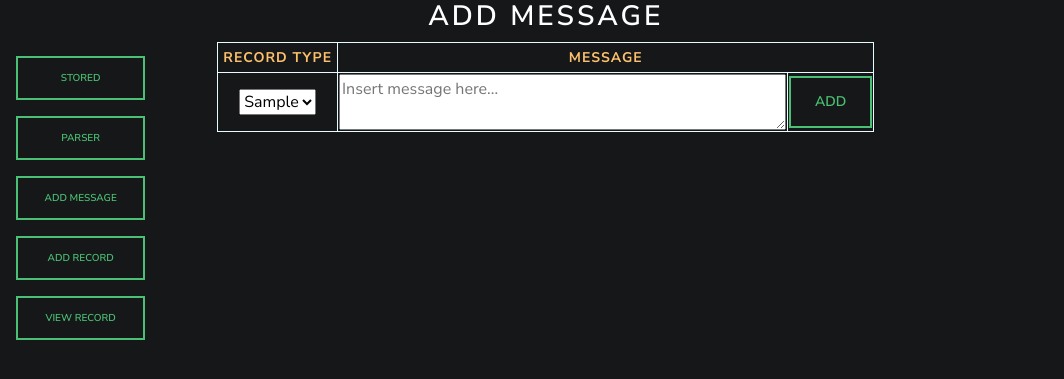
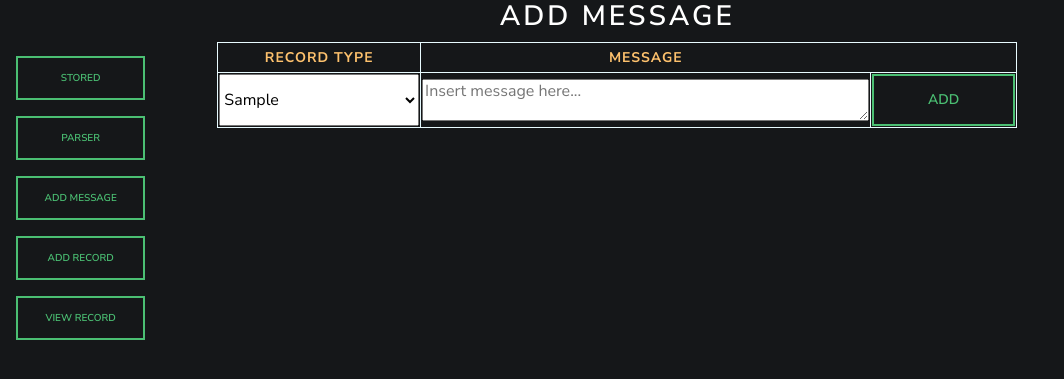
Before and after one commit to icefireturtle/legendparse, a Flask app: page /add_message in a window 1280 px wide. Shown: the top 379 px of the page, without its empty margins (0-1064 px from the left). Run offline with Flask 3, Linux system fonts and the light colour scheme; tables that the repository leaves empty hold one stand-in row (values such as "Sample post"); some libraries are stand-ins or nearby versions.

Commit message:
adjusted more styles adding select and input to fit parent elements, height for cells, and min table width; also changed table header for add message removing border from adjacent cells and removing colspan, collapsing table borders, reducing line height for text area on load, and finally align removed

```diff
--- a/legendparse/static/style.css
+++ b/legendparse/static/style.css
@@ -19,6 +19,7 @@ table {
     border-style: solid;
     border-color: #E8FBFF;
     border-collapse: collapse;
+    min-width: 800px;
     width: 100%;
 }
 
@@ -40,6 +41,7 @@ td {
     text-wrap: pretty;
     word-wrap: break-word;
     max-width: 350px;
+    height: 47px;
 }
 
 textarea.message {
@@ -64,3 +66,13 @@ button {
 button.btn-primary {
     background-color: #151719;
 }
+
+select {
+    width: 100%;
+    height: 100%;
+}
+
+input {
+    width: 100%;
+    height: 100%;
+}
--- a/legendparse/templates/add_message.html
+++ b/legendparse/templates/add_message.html
@@ -12,17 +12,18 @@
                         {% include 'nav.html' %}
                     </nav>
                 </div>
-                <div class="col-md-auto" align="center">
+                <div class="col-md-auto">
                     <h2>Add Message</h2>
                     <form action="/add_message" method="POST">
-                        <table>
+                        <table style="border-collapse: collapse;">
                             <colgroup>
                                 <col />
                                 <col style="width: 450px;" />
                             </colgroup>
                             <thead>
                                 <th>Record Type</th>
-                                <th colspan="2">Message</th>
+                                <th style="border-right: none;">Message</th>
+                                <th style="border-left: none;"></th>
                             </thead>
                             <tbody>
                                 <tr>
@@ -31,7 +32,7 @@
                                         <option>{{data.record_type}}</option>
                                         {% endfor %}
                                     </select></td>
-                                    <td style="line-height: 25px;"><textarea name="message" class="message" placeholder="Insert message here..."></textarea></td>
+                                    <td style="line-height: 18px;"><textarea name="message" class="message" placeholder="Insert message here..."></textarea></td>
                                     <td><button type="submit" class="btn btn-outline-success">Add</button></td>
                                 </tr>
                             </tbody>
```
